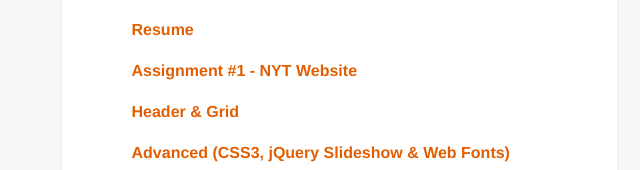
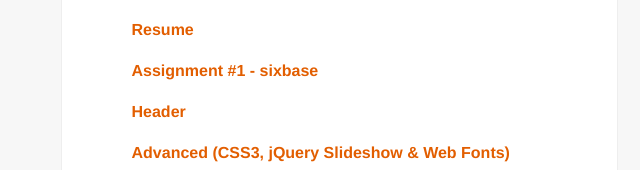
Before and after one commit to lpellegrino748/lpellegrino748.github.com, a plain HTML site: page index.html in a window 1280 px wide. Shown: the part 315-485 px from the top of the page, without its empty margins (301-941 px from the left). Drawn offline with Linux system fonts and the light colour scheme.

Commit message:
six base

```diff
--- a/index.html
+++ b/index.html
@@ -68,8 +68,8 @@
         <h3>Projects</h3>
         <li><a href='/phillies'>Phillies vs Red Sox</a></li>
         <li><a href='/resume'>Resume</a></li>
-        <li><a href='/assignment1'>Assignment #1 - NYT Website</a></li>
-        <li><a href='/header-grid'>Header &amp; Grid</a></li>
+        <li><a href='/assignment1'>Assignment #1 - sixbase </a></li>
+        <li><a href='/header'>Header </a></li>
         <li><a href='/advanced'>Advanced (CSS3, jQuery Slideshow &amp; Web Fonts)</a></li>
         <li><a href='/scrollit'>Scroll Events</a></li>
         <li><a href='/lightbox'>Lightbox</a></li>
```
